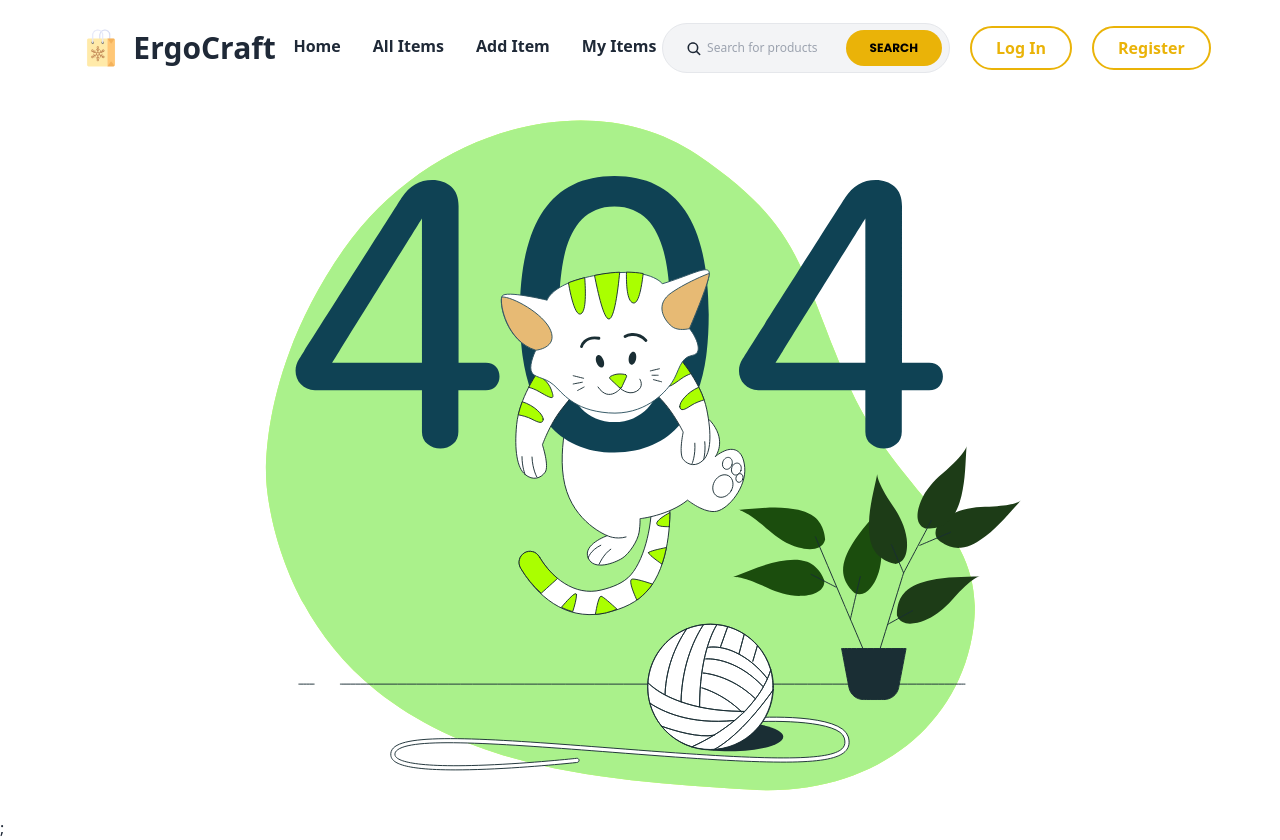
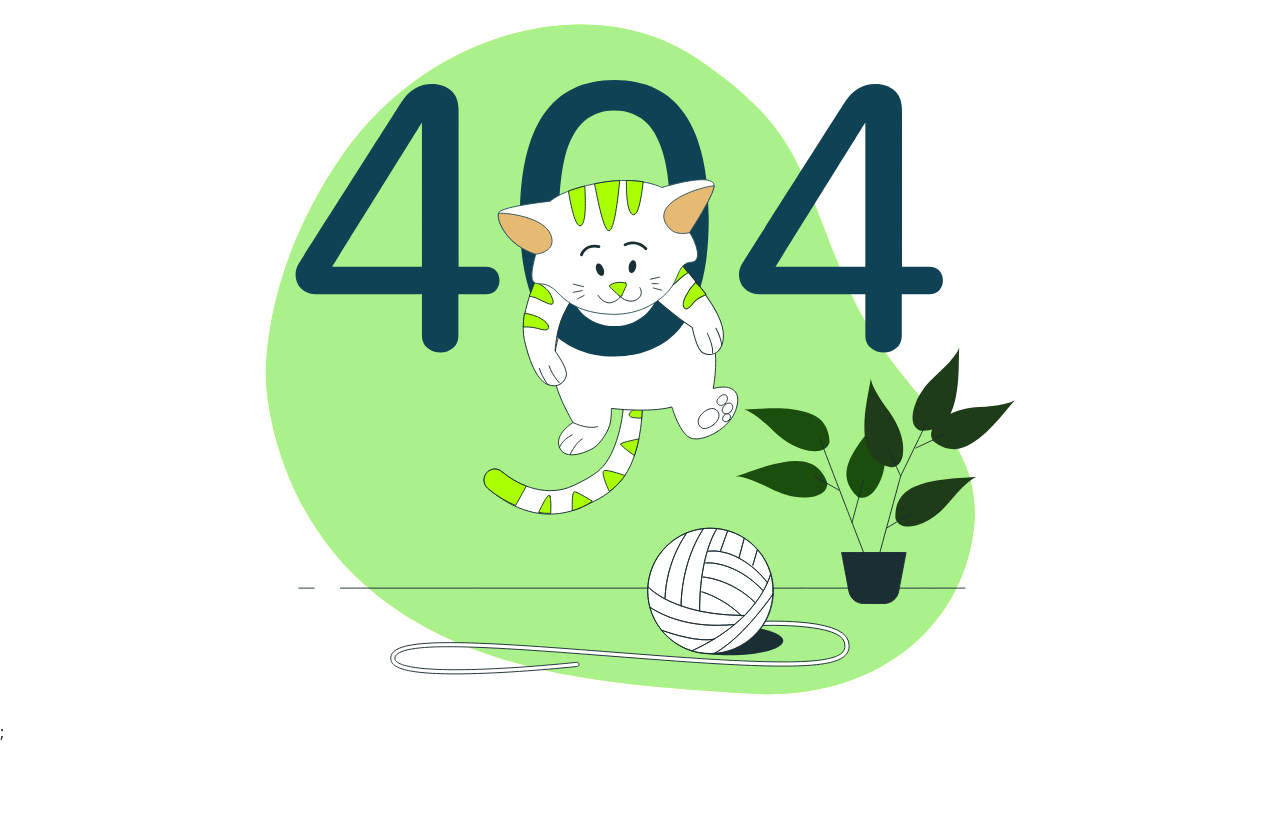
Before and after one commit to NaimurRahman00/ErgoCraft-website, a React (Vite) app: page /update in a window 1280 px wide. After the commit the page ends 800 px from the top, so only its background shows below. Built offline with nearby package versions, Linux system fonts and the light colour scheme; a web font is replaced by a local one.

Commit message:
Update Not found page

```diff
--- a/src/Page/NotFound.jsx
+++ b/src/Page/NotFound.jsx
@@ -1,7 +1,6 @@
 // import { useEffect } from "react";
 import { useLoaderData } from "react-router-dom";
 import Lottie from "lottie-react";
-import Navbar from "../Componants/Navbar";
 
 
 const NotFound = () => {
@@ -12,7 +11,6 @@ const NotFound = () => {
 //   },[])
     return (
         <div className="h-[100vh] relative bg-white">
-          <Navbar></Navbar>
             <Lottie animationData={data} loop={true} className="h-[90vh] w-full"/>;
         </div>
     );
```
